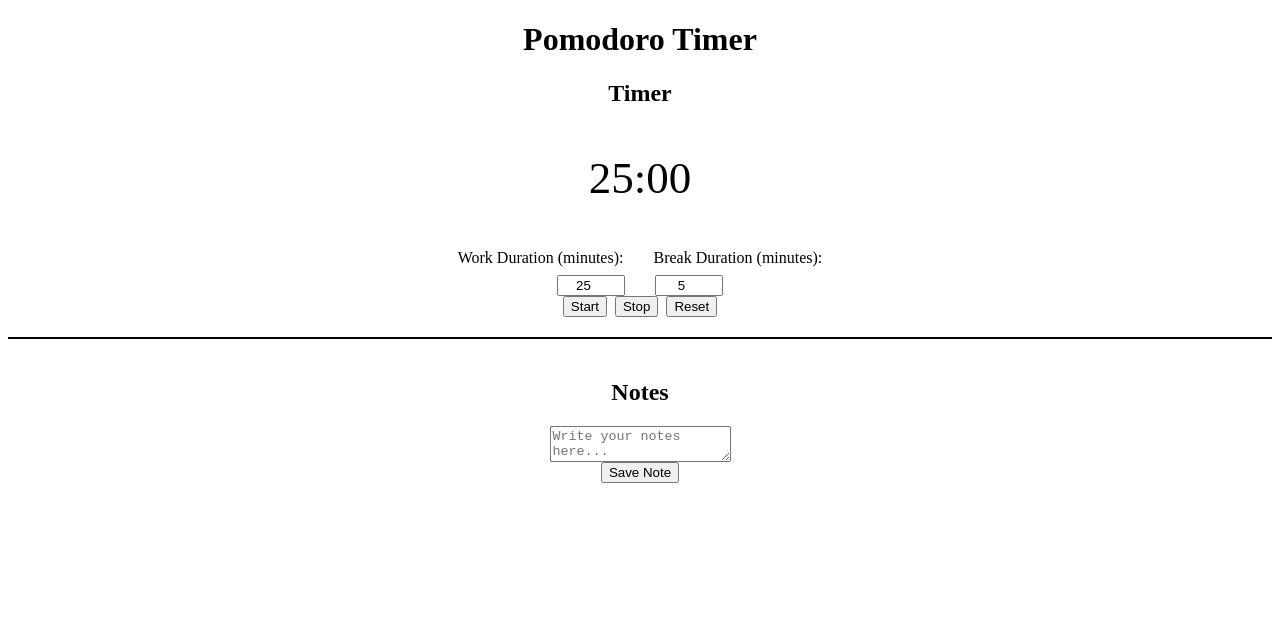
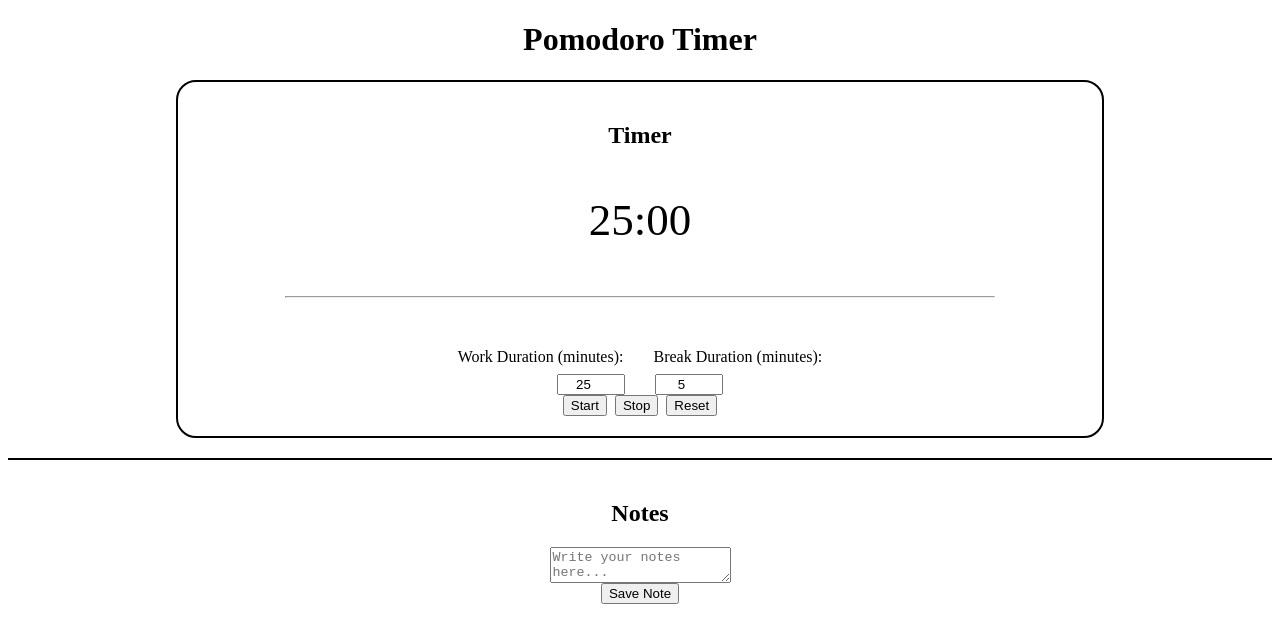
Before and after one commit to Psychopatate-spec/Pomodoro, a plain HTML site: page index.html in a window 1280 px wide. Drawn offline with Linux system fonts and the light colour scheme.

Commit message:
MODIFICATIONS:
index.html:
- added a <hr /> element

styles.css:
- added a border to the timer
- centered the timer box
- styled the hr element

```diff
--- a/index.html
+++ b/index.html
@@ -12,6 +12,7 @@
     <div id="timer">
       <h2>Timer</h2>
       <p id="countDown"></p>
+      <hr />
       <div id="settings">
         <div id="settings-row">
           <label class="setting-label" for="workDuration">Work Duration (minutes):</label>
--- a/styles.css
+++ b/styles.css
@@ -3,8 +3,19 @@
 h1, h2, p {
   text-align: center;
 }
+#timer {
+  border: 2px solid #000;
+  border-radius: 20px;
+  padding: 20px 20px;
+  margin: 20px auto;
+  width: 70%;
+}
 p {
   font-size: 45px;
+}
+hr {
+  width: 80%;
+  margin: 50px auto;
 }
 #settings {
   display: flex;
```
